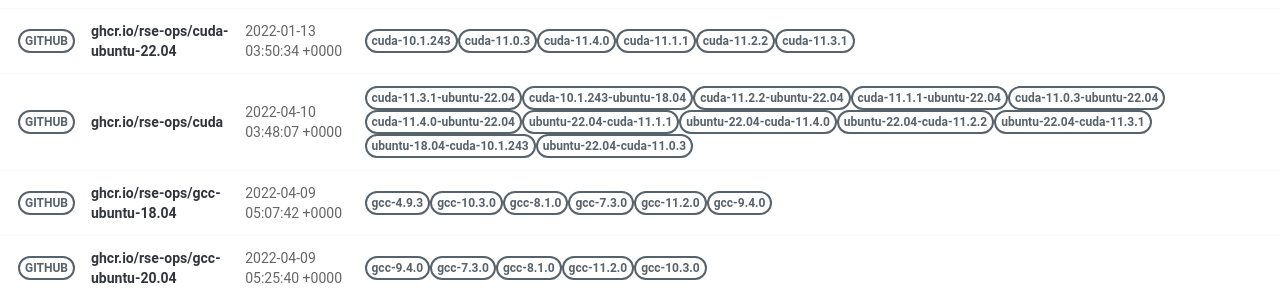
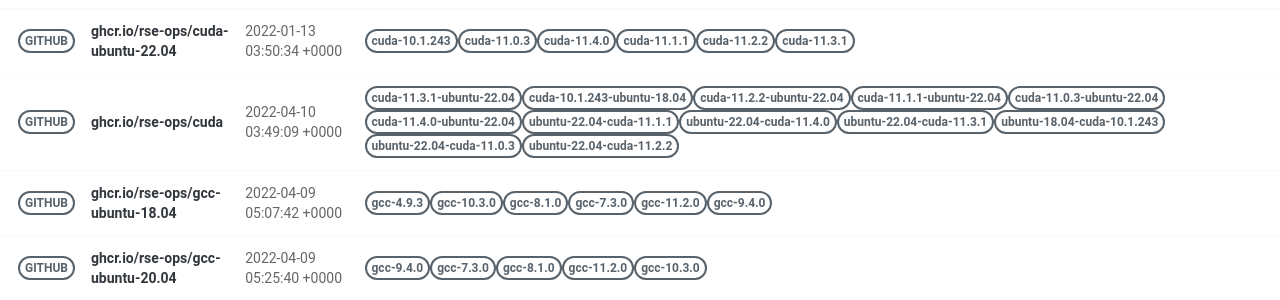
Before and after one commit to rse-ops/docker-images, a Jekyll site: the page built from pages/index.md, in a window 1280 px wide. Shown: the part 421-721 px from the top of the page. Built offline with Jekyll 4.4.1, drawn with Linux system fonts in a browser that asks for light colours; nearby versions of some CDN libraries.

Commit message:
Automated push to update library 2022-04-10

```diff
--- a/_library/ghcr.io-rse-ops-cuda.md
+++ b/_library/ghcr.io-rse-ops-cuda.md
@@ -1,7 +1,7 @@
 ---
 layout: container
 name: ghcr.io/rse-ops/cuda
-updated_at: 2022-04-10 03:48:07.594469
+updated_at: 2022-04-10 03:49:09.326248
 
 
 container_url: https://github.com/orgs/rse-ops/packages/container/package/cuda
```
Also changed, not shown: other parts of _library/ghcr.io-rse-ops-cuda.md (+3 -3 lines).
